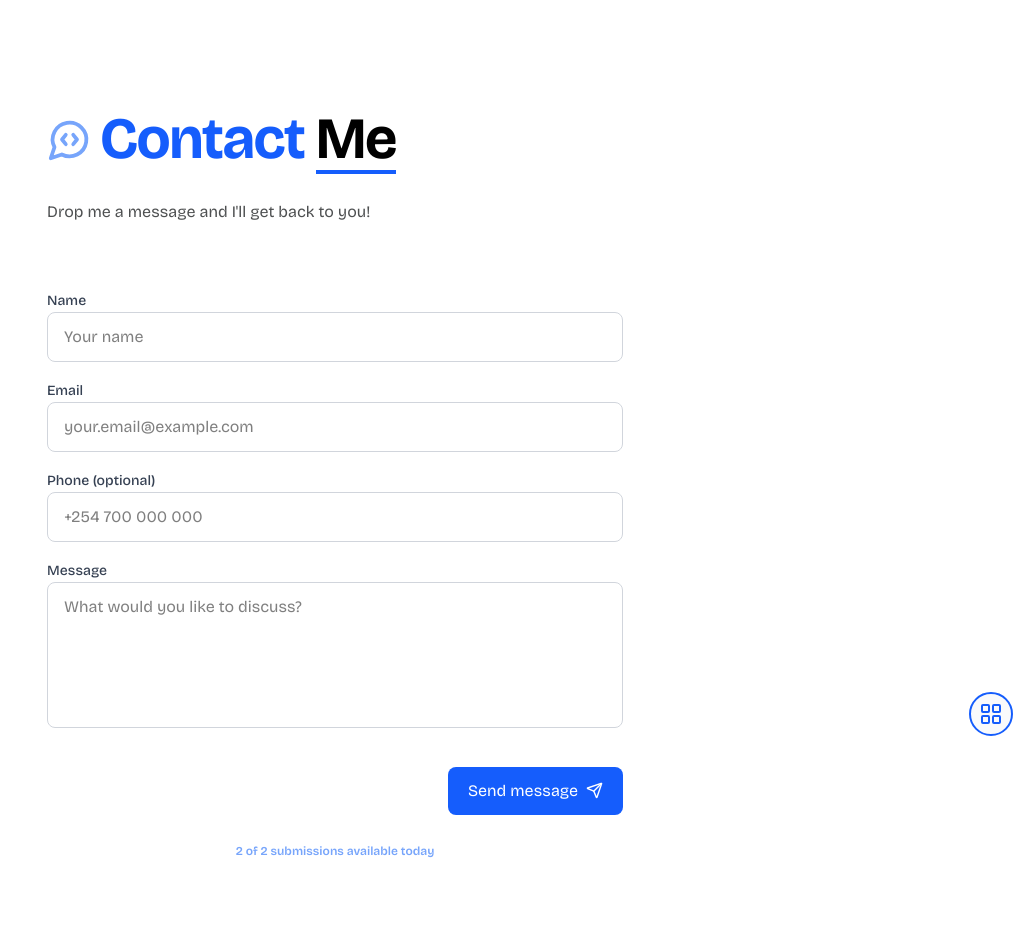
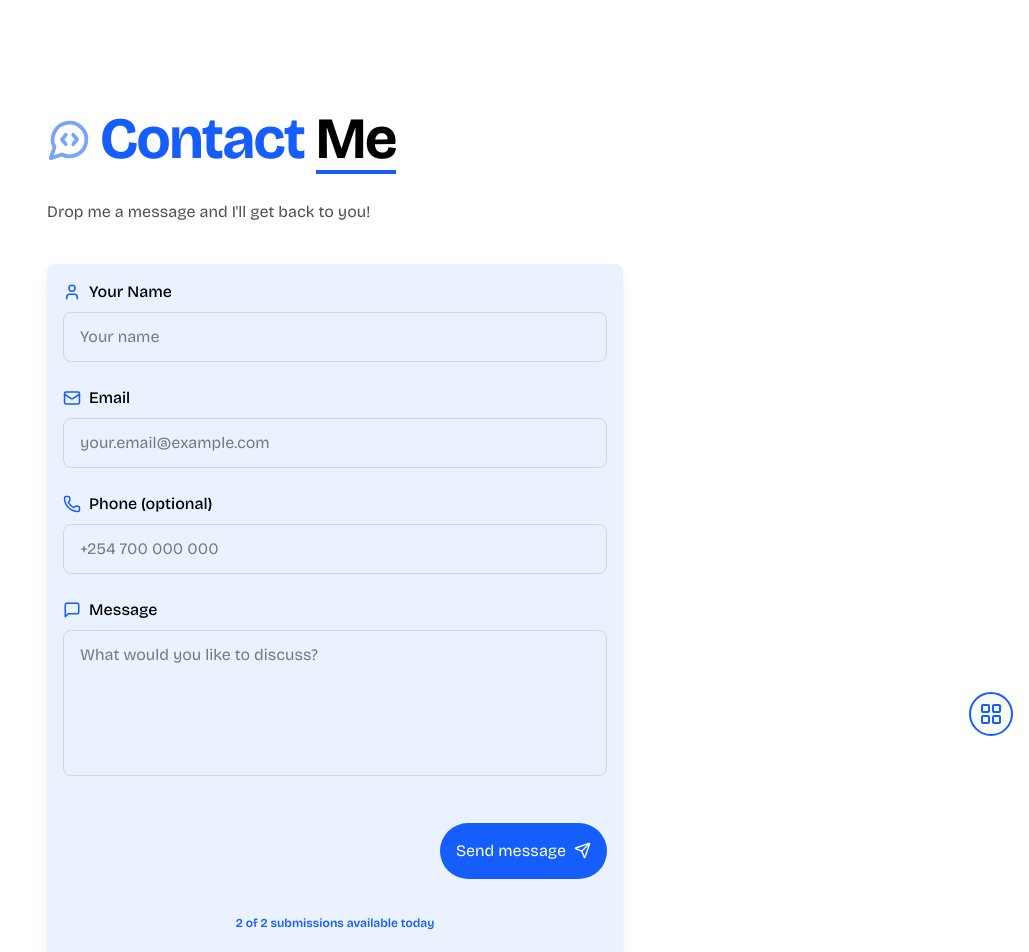
Before and after one commit to cmotanya/dev-portfolio, a Next.js app: page /contact in a window 1280 px wide. Shown: the top 952 px of the page, without its empty margins (251-1280 px from the left). Built offline with nearby package versions, Linux system fonts and the light colour scheme.

Commit message:
refactor: Enhance Contact form layout and styling with new icons and improved submission status messages

```diff
--- a/app/contact/page.tsx
+++ b/app/contact/page.tsx
@@ -11,8 +11,12 @@ import {
   AlertCircle,
   CheckCircle,
   Loader2,
+  Mail,
   MessageCircleCode,
+  MessageSquare,
+  Phone,
   Send,
+  User,
 } from "lucide-react";
 import React, { useEffect, useState } from "react";
 import { SubmitHandler, useForm } from "react-hook-form";
@@ -182,7 +186,7 @@ function Contact() {
   return (
     <section id="contact" className="mx-auto max-w-4xl py-16 md:px-12 md:py-24">
       <div className="md:max-w-xl">
-        <div className="relative mb-16">
+        <div className="relative mb-10">
           <Fade direction="left" cascade triggerOnce duration={300}>
             <div className="flex items-center gap-2 whitespace-nowrap">
               <MessageCircleCode
@@ -210,8 +214,8 @@ function Contact() {
               className={cn(
                 "mb-6 rounded-md border p-3 font-medium",
                 submissionStatus === "success"
-                  ? "border-green-300 bg-green-100 text-green-700"
-                  : "border-red-300 bg-red-100 text-red-700",
+                  ? "border-green-200 bg-green-100 text-green-700"
+                  : "border-red-200 bg-red-100 text-red-700",
               )}
             >
               <div className="flex gap-2">
@@ -239,8 +243,8 @@ function Contact() {
         {/* Submitting Status Message */}
         {submissionStatus === "submitting" && (
           <Slide direction="left" duration={300} triggerOnce>
-            <div className="text-secondary mb-6 flex items-center gap-2 rounded-md border border-blue-200 bg-blue-100 p-3 font-medium">
-              <Loader2 className="text-secondary animate-spin" />
+            <div className="text-primary bg-secondary/15 border-secondary/20 mb-6 flex items-center gap-2 rounded-md border p-3 font-medium">
+              <Loader2 className="text-primary animate-spin" />
               <h2 className="text-sm font-semibold">Sending your message...</h2>
             </div>
           </Slide>
@@ -261,26 +265,20 @@ function Contact() {
 
         {/* FORM (Conditionally rendered) */}
         {showForm && (
-          <form
-            method="post"
-            onSubmit={handleSubmit(onSubmit)}
-            noValidate
-            className="flex flex-col gap-4"
-          >
-            <Fade
-              direction="up"
-              cascade
-              damping={0.2}
-              triggerOnce
-              duration={300}
-              delay={500}
+          <Fade triggerOnce duration={300} delay={500}>
+            <form
+              method="post"
+              onSubmit={handleSubmit(onSubmit)}
+              noValidate
+              className="bg-secondary/15 flex flex-col gap-4 rounded-lg p-4 shadow-lg md:gap-6"
             >
               <div className="space-y-2">
                 <label
                   htmlFor="name"
-                  className="text-sm font-medium text-gray-700"
+                  className="flex items-center gap-2 font-medium"
                 >
-                  Name
+                  <User size={18} className="text-primary" />
+                  Your Name
                 </label>
                 <div className="relative">
                   <input
@@ -291,10 +289,10 @@ function Contact() {
                     name="name"
                     autoComplete="name"
                     className={cn(
-                      "w-full rounded-lg border px-4 py-3 transition-all outline-none",
+                      "w-full rounded-lg border px-4 py-3 transition-all focus:outline-none",
                       errors.name
                         ? "border-red-300 bg-red-50 focus:border-red-500 focus:ring focus:ring-red-200"
-                        : "focus:border-secondary focus:ring-secondary border-gray-300 focus:ring",
+                        : "focus:border-primary focus:ring-primary border-gray-300 focus:ring-1",
                       submissionStatus === "submitting"
                         ? "pointer-events-none"
                         : "",
@@ -317,8 +315,9 @@ function Contact() {
               <div className="space-y-2">
                 <label
                   htmlFor="email"
-                  className="text-sm font-medium text-gray-700"
+                  className="flex items-center gap-2 font-medium"
                 >
+                  <Mail size={18} className="text-primary" />
                   Email
                 </label>
                 <div className="relative">
@@ -330,10 +329,10 @@ function Contact() {
                     placeholder="your.email@example.com"
                     autoComplete="email"
                     className={cn(
-                      "w-full rounded-lg border px-4 py-3 transition-all outline-none",
-                      errors.email
+                      "w-full rounded-lg border px-4 py-3 transition-all focus:outline-none",
+                      errors.name
                         ? "border-red-300 bg-red-50 focus:border-red-500 focus:ring focus:ring-red-200"
-                        : "focus:border-secondary focus:ring-secondary border-gray-300 focus:ring",
+                        : "focus:border-primary focus:ring-primary border-gray-300 focus:ring-1",
                       submissionStatus === "submitting"
                         ? "pointer-events-none"
                         : "",
@@ -356,8 +355,9 @@ function Contact() {
               <div className="space-y-2">
                 <label
                   htmlFor="mobile"
-                  className="text-sm font-medium text-gray-700"
+                  className="flex items-center gap-2 font-medium"
                 >
+                  <Phone size={18} className="text-primary" />
                   Phone (optional)
                 </label>
                 <div className="relative">
@@ -368,10 +368,10 @@ function Contact() {
                     name="mobile"
                     placeholder="+254 700 000 000"
                     className={cn(
-                      "w-full rounded-lg border px-4 py-3 transition-all outline-none",
-                      errors.mobile
+                      "w-full rounded-lg border px-4 py-3 transition-all focus:outline-none",
+                      errors.name
                         ? "border-red-300 bg-red-50 focus:border-red-500 focus:ring focus:ring-red-200"
-                        : "focus:border-secondary focus:ring-secondary border-gray-300 focus:ring",
+                        : "focus:border-primary focus:ring-primary border-gray-300 focus:ring-1",
                       submissionStatus === "submitting"
                         ? "pointer-events-none"
                         : "",
@@ -394,8 +394,9 @@ function Contact() {
               <div className="space-y-2">
                 <label
                   htmlFor="textarea"
-                  className="text-sm font-medium text-gray-700"
+                  className="flex items-center gap-2 font-medium"
                 >
+                  <MessageSquare size={18} className="text-primary" />
                   Message
                 </label>
                 <div className="relative">
@@ -407,10 +408,10 @@ function Contact() {
                     name="textarea"
                     placeholder="What would you like to discuss?"
                     className={cn(
-                      "w-full resize-none rounded-lg border px-4 py-3 transition-all outline-none",
-                      errors.textarea
+                      "w-full resize-none rounded-lg border px-4 py-3 transition-all focus:outline-none",
+                      errors.name
                         ? "border-red-300 bg-red-50 focus:border-red-500 focus:ring focus:ring-red-200"
-                        : "focus:border-secondary focus:ring-secondary border-gray-300 focus:ring",
+                        : "focus:border-primary focus:ring-primary border-gray-300 focus:ring-1",
                       submissionStatus === "submitting"
                         ? "pointer-events-none"
                         : "",
@@ -439,7 +440,7 @@ function Contact() {
                   isDelayAfterSuccess
                 }
                 className={cn(
-                  "disabled:bg-primary/50 mt-4 flex w-full cursor-pointer items-center justify-center gap-2 rounded-lg px-5 py-3 text-white transition-all md:ml-auto md:w-fit",
+                  "disabled:bg-primary/50 mt-4 inline-flex cursor-pointer items-center justify-center gap-2 rounded-full p-4 text-white transition-all md:ml-auto md:w-fit",
                   isSubmitting
                     ? "bg-primary/50"
                     : Object.keys(errors).length > 0 || isDelayAfterSuccess
@@ -460,15 +461,15 @@ function Contact() {
               {/* Remaining Submission Count */}
               <p
                 className={cn(
-                  "text-bold text-secondary mt-2 text-center text-xs font-semibold",
+                  "text-bold text-primary mt-2 text-center text-xs font-semibold",
                 )}
               >
                 {countSubmissions <= 0
                   ? "Daily submission limit reached"
                   : `${countSubmissions} of ${SUBMISSION_LIMIT} submissions available today`}
               </p>
-            </Fade>
-          </form>
+            </form>
+          </Fade>
         )}
       </div>
     </section>
```
